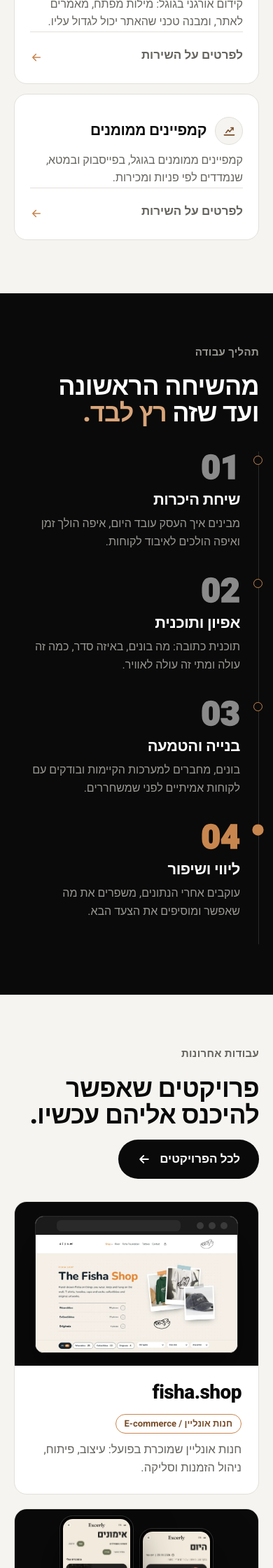
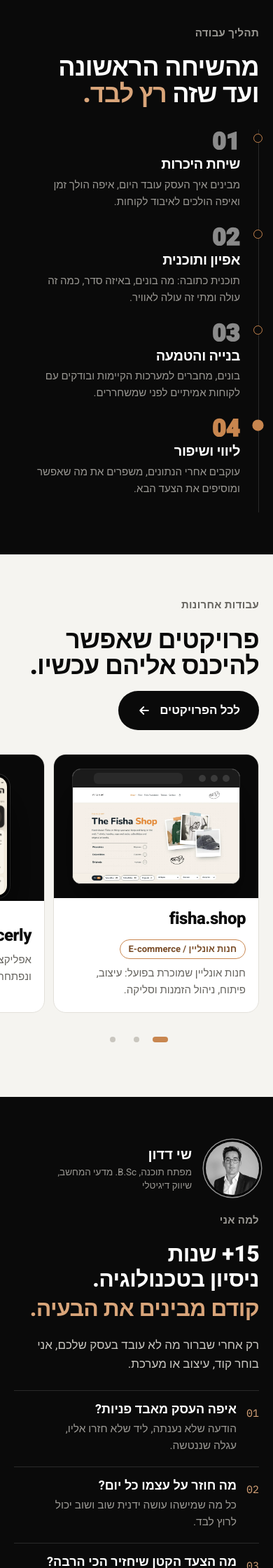
Before and after one commit to shaydadon/sdmarketing, a PHP site: page / in a window 390 px wide. Shown: the part 2240-4480 px from the top of the page at 70% size. Run offline with PHP 8.4, Linux system fonts and the light colour scheme; some web fonts are replaced.

Commit message:
Home page: the shorter phone layout (variant B) becomes the default, with Boardog and carousel dots.
- The ?v=b switch is gone; the compact mobile layout is scoped to the home page (.page-index).
- Projects: Boardog (WhatsApp chatbot demo) joins fisha.shop and Excerly. On phones the projects swipe,
  with one dot per project that follows the scroll and jumps on tap; the strip is keyboard-focusable.
  On desktop the cards alternate sides.
- "Why me": the caption under the photo keeps "שיווק דיגיטלי" together.

Co-Authored-By: Claude Opus 5.5 <noreply@anthropic.com>
Claude-Session: https://claude.ai/code/session_014zuAcs1zaquws76TnR3NXN

```diff
--- a/assets/css/style.css
+++ b/assets/css/style.css
@@ -1425,53 +1425,70 @@ footer ul a,.f-bot nav a{display:inline-flex;align-items:center;min-height:44px}
 .svc-guide{margin-top:24px;min-height:44px}
 
 /* ---------------------------------------------------------------------------
-   Variant B (staging only, ?v=b): a shorter home page on phones. Same sections and copy, denser layouts.
+   v18: a shorter home page on phones (was variant B). Same sections and copy, denser layouts.
+   Scoped to .page-index so the other pages keep their own layouts.
    --------------------------------------------------------------------------- */
 @media (max-width:800px){
   /* Services: one compact row per service (icon + title, one-line description); the whole card is the link */
-  .v-b .services.lite .svc-grid{gap:10px}
-  .v-b .services.lite .svc{position:relative;padding:16px 18px;min-height:0}
-  .v-b .services.lite .svc h3{display:flex;align-items:center;gap:12px;margin-top:0;font-size:19px;padding-inline-end:28px}
-  .v-b .services.lite .svc .icon{width:40px;height:40px;border-radius:10px;flex:none}
-  .v-b .services.lite .svc .icon svg{width:19px;height:19px}
-  .v-b .services.lite .svc p.d{font-size:15px;margin-top:6px;line-height:1.45}
-  .v-b .services.lite .svc .out{position:absolute;top:26px;inset-inline-end:18px;margin:0;padding:0;border:0;font-size:0;line-height:0}
-  .v-b .services.lite .svc .out svg{width:18px;height:18px}
+  .page-index .services.lite .svc-grid{gap:10px}
+  .page-index .services.lite .svc{position:relative;padding:16px 18px;min-height:0}
+  .page-index .services.lite .svc h3{display:flex;align-items:center;gap:12px;margin-top:0;font-size:19px;padding-inline-end:28px}
+  .page-index .services.lite .svc .icon{width:40px;height:40px;border-radius:10px;flex:none}
+  .page-index .services.lite .svc .icon svg{width:19px;height:19px}
+  .page-index .services.lite .svc p.d{font-size:15px;margin-top:6px;line-height:1.45}
+  .page-index .services.lite .svc .out{position:absolute;top:26px;inset-inline-end:18px;margin:0;padding:0;border:0;font-size:0;line-height:0}
+  .page-index .services.lite .svc .out svg{width:18px;height:18px}
 
   /* Process: smaller step numbers, tighter steps */
-  .v-b .process{padding:60px 0}
-  .v-b .steps{margin-top:26px}
-  .v-b .step,.v-b .step:first-child{padding-bottom:22px}
-  .v-b .step .n{font-size:34px}
-  .v-b .step h3,.v-b .step h4{font-size:20px;margin-top:6px}
-  .v-b .step p{margin-top:6px;font-size:15px}
+  .page-index .process{padding:60px 0}
+  .page-index .steps{margin-top:26px}
+  .page-index .step,.page-index .step:first-child{padding-bottom:22px}
+  .page-index .step .n{font-size:34px}
+  .page-index .step h3,.page-index .step h4{font-size:20px;margin-top:6px}
+  .page-index .step p{margin-top:6px;font-size:15px}
 
   /* Projects: swipe between them; the next card peeks in from the side */
-  .v-b .work{padding:60px 0}
-  .v-b .proj-grid{display:flex;gap:12px;overflow-x:auto;scroll-snap-type:x mandatory;margin-inline:-20px;padding:2px 20px 8px;scrollbar-width:none;overscroll-behavior-x:contain}
-  .v-b .proj-grid::-webkit-scrollbar{display:none}
-  .v-b .proj,.v-b .proj.big{flex:0 0 84%;scroll-snap-align:center}
-  .v-b .proj.big .media-fisha,.v-b .proj.big.rev .media-ex{height:210px}
-  .v-b .proj.big.rev .media-ex .mphone{width:92px}
-  .v-b .proj.big .body{padding:18px 18px 20px;gap:8px}
-  .v-b .proj.big h3{font-size:24px}
-  .v-b .proj p{font-size:15px}
+  .page-index .work{padding:60px 0}
+  .page-index .proj-grid{display:flex;gap:12px;overflow-x:auto;scroll-snap-type:x mandatory;margin-inline:-20px;padding:2px 20px 8px;scrollbar-width:none;overscroll-behavior-x:contain}
+  .page-index .proj-grid::-webkit-scrollbar{display:none}
+  .page-index .proj,.page-index .proj.big{flex:0 0 84%;scroll-snap-align:center}
+  .page-index .proj.big .media-fisha,.page-index .proj.big.rev .media-ex{height:210px}
+  .page-index .proj.big.rev .media-ex .mphone{width:92px}
+  .page-index .proj.big .body{padding:18px 18px 20px;gap:8px}
+  .page-index .proj.big h3{font-size:24px}
+  .page-index .proj p{font-size:15px}
 
   /* Why me: smaller portrait, tighter questions */
-  .v-b .approach{padding:64px 0}
-  .v-b .ap-grid{gap:24px}
-  .v-b .ap-photo img{width:76px}
-  .v-b .ap-photo .cap b{font-size:20px}
-  .v-b .approach h2.sec{font-size:32px}
-  .v-b .qs{margin-top:24px}
-  .v-b .qs li{padding:16px 0;font-size:15.5px}
-  .v-b .qs b{font-size:18px;margin-bottom:4px}
+  .page-index .approach{padding:64px 0}
+  .page-index .ap-grid{gap:24px}
+  .page-index .ap-photo img{width:76px}
+  .page-index .ap-photo .cap b{font-size:20px}
+  .page-index .approach h2.sec{font-size:32px}
+  .page-index .qs{margin-top:24px}
+  .page-index .qs li{padding:16px 0;font-size:15.5px}
+  .page-index .qs b{font-size:18px;margin-bottom:4px}
 
   /* Guides: one compact row per article (thumbnail beside the title) */
-  .v-b .home-posts{padding:60px 0}
-  .v-b .hp-grid{gap:10px;margin-top:26px}
-  .v-b .hp-card{display:grid;grid-template-columns:104px 1fr;grid-template-rows:auto auto;column-gap:14px;align-content:center;padding:10px;border-radius:14px}
-  .v-b .hp-card img{grid-row:1 / 3;width:104px;height:78px;aspect-ratio:auto;border-radius:10px}
-  .v-b .hp-meta{padding:0;font-size:13px;align-self:end}
-  .v-b .hp-card h3{padding:2px 0 0;font-size:16px;line-height:1.35;align-self:start}
+  .page-index .home-posts{padding:60px 0}
+  .page-index .hp-grid{gap:10px;margin-top:26px}
+  .page-index .hp-card{display:grid;grid-template-columns:104px 1fr;grid-template-rows:auto auto;column-gap:14px;align-content:center;padding:10px;border-radius:14px}
+  .page-index .hp-card img{grid-row:1 / 3;width:104px;height:78px;aspect-ratio:auto;border-radius:10px}
+  .page-index .hp-meta{padding:0;font-size:13px;align-self:end}
+  .page-index .hp-card h3{padding:2px 0 0;font-size:16px;line-height:1.35;align-self:start}
 }
+
+/* Projects carousel dots (phones only): one per project, the current one is wider and terracotta */
+.proj-dots{display:none}
+@media (max-width:800px){
+  .proj-dots{display:flex;justify-content:center;gap:2px;margin-top:8px}
+  .proj-dots button{width:32px;height:44px;display:grid;place-items:center;background:none;border:0;padding:0;cursor:pointer}
+  .proj-dots button::before{content:"";width:8px;height:8px;border-radius:99px;background:#C9C6BF;transition:width .25s ease,background .25s ease}
+  .proj-dots button[aria-current="true"]::before{width:22px;background:var(--accent)}
+  .proj-dots button:focus-visible{outline:2px solid var(--accent);outline-offset:-6px;border-radius:10px}
+  .page-index .ap-photo .cap span{font-size:13.5px;line-height:1.4;display:block}
+}
+@media (prefers-reduced-motion:reduce){.proj-dots button::before{transition:none}}
+
+/* Desktop: projects alternate sides (an app card in an even position keeps its media on the start side) */
+@media (min-width:801px){.proj.big.rev.flip{flex-direction:row}}
+.proj-grid[data-carousel]:focus-visible{outline:2px solid var(--accent);outline-offset:4px;border-radius:12px}
--- a/assets/js/main.js
+++ b/assets/js/main.js
@@ -238,6 +238,32 @@
     counts.forEach((el) => cio.observe(el));
   }
 
+  // Home projects carousel (phones): the dots show which project is in view and jump to a project on tap.
+  document.querySelectorAll('[data-carousel-dots]').forEach((dotsBox) => {
+    const track = document.getElementById(dotsBox.dataset.carouselDots);
+    if (!track) return;
+    const cards = [...track.children];
+    const dots = [...dotsBox.querySelectorAll('button')];
+    const setCurrent = (i) => dots.forEach((d, j) => (j === i ? d.setAttribute('aria-current', 'true') : d.removeAttribute('aria-current')));
+    const nearest = () => {
+      const box = track.getBoundingClientRect();
+      const mid = box.left + box.width / 2;
+      let best = 0, bestD = Infinity;
+      cards.forEach((c, j) => { const r = c.getBoundingClientRect(); const d = Math.abs(r.left + r.width / 2 - mid); if (d < bestD) { bestD = d; best = j; } });
+      return best;
+    };
+    let raf = 0;
+    track.addEventListener('scroll', () => { if (!raf) raf = requestAnimationFrame(() => { raf = 0; setCurrent(nearest()); }); }, { passive: true });
+    const reduce = matchMedia('(prefers-reduced-motion: reduce)').matches;
+    dots.forEach((d, j) => d.addEventListener('click', () => {
+      const c = cards[j];
+      const box = track.getBoundingClientRect();
+      const r = c.getBoundingClientRect();
+      track.scrollBy({ left: r.left + r.width / 2 - (box.left + box.width / 2), behavior: reduce ? 'auto' : 'smooth' });
+      setCurrent(j);
+    }));
+  });
+
   // Work process: the step in view lights up as the visitor scrolls.
   // Only when the steps are stacked (mobile): the step nearest the middle of the screen lights up.
   const stepList = document.querySelector('.steps');
--- a/includes/footer.php
+++ b/includes/footer.php
@@ -42,6 +42,6 @@
 
 <aside aria-label="<?= tr('יצירת קשר מהירה', 'Quick contact') ?>"><a class="wa-float" href="<?= e(wa_link($site)) ?>" target="_blank" rel="noopener" aria-label="<?= tr('דברו איתי בוואטסאפ', 'Chat on WhatsApp') ?>"><?= icon('whatsapp') ?></a></aside>
 
-<script src="<?= url('assets/js/main.js?v=120') ?>" defer></script>
+<script src="<?= url('assets/js/main.js?v=121') ?>" defer></script>
 </body>
 </html>
--- a/includes/header.php
+++ b/includes/header.php
@@ -49,16 +49,12 @@ $switch_href = $is_en ? url($translated ? $page_path : '') : url('en/' . ($trans
   <link rel="preconnect" href="https://fonts.googleapis.com">
   <link rel="preconnect" href="https://fonts.gstatic.com" crossorigin>
   <link href="https://fonts.googleapis.com/css2?family=Heebo:wght@400;500;700;800;900&family=IBM+Plex+Sans+Hebrew:wght@400;500;600;700&family=IBM+Plex+Mono:wght@400;500;600&display=swap" rel="stylesheet">
-  <link rel="stylesheet" href="<?= url('assets/css/style.css?v=171') ?>">
+  <link rel="stylesheet" href="<?= url('assets/css/style.css?v=172') ?>">
 </head>
-<?php
-// Staging only: ?v=b turns on design variant B (a shorter home page on phones), to compare side by side with the current one.
-$variant_b = $is_dev && ($_GET['v'] ?? '') === 'b';
-?>
-<body class="page-<?= e($page_id) ?><?= $variant_b ? ' v-b' : '' ?>">
+<body class="page-<?= e($page_id) ?>">
 <?php require __DIR__ . '/icons.php'; ?>
 <a class="skip-link" href="#main"><?= tr('דילוג לתוכן', 'Skip to content') ?></a>
-<?php if ($is_dev): ?><div class="env-badge" role="note"><?= tr('סביבת פיתוח', 'Staging') ?><?= $variant_b ? tr(' · גרסה B', ' · Variant B') : '' ?></div><?php endif; ?>
+<?php if ($is_dev): ?><div class="env-badge" role="note"><?= tr('סביבת פיתוח', 'Staging') ?></div><?php endif; ?>
 
 <header class="topbar" data-header>
   <div class="wrap nav">
--- a/index.php
+++ b/index.php
@@ -97,9 +97,23 @@ require __DIR__ . '/includes/projects-data.php';
       </div>
       <a class="btn btn-ink" href="<?= lurl('projects') ?>"><?= tr('לכל הפרויקטים', 'View all projects') ?><?= icon('arrow') ?></a>
     </div>
-    <div class="proj-grid">
-      <?php foreach ($projects as $p): ?>
-        <article class="proj big<?= $p['layout'] === 'phones' ? ' rev' : '' ?>">
+    <?php
+    // The home page also shows the Boardog chatbot demo (on the projects page it is its own section, includes/wa-demo.php).
+    $home_projects = $projects;
+    $home_projects[] = [
+        'name'    => 'Boardog',
+        'tag'     => tr('צ׳אטבוט לוואטסאפ · הדגמה', 'WhatsApp chatbot · Demo'),
+        'summary' => tr('צ׳אטבוט לוואטסאפ שמקבל פנייה, אוסף את הפרטים וקובע פגישה לבד.', 'A WhatsApp chatbot that handles a new inquiry, collects the details and books the meeting on its own.'),
+        'layout'  => 'phones',
+        'shots'   => [
+            ['src' => 'assets/img/projects/boardog/chat-top.webp', 'alt' => tr('תחילת שיחה עם הצ׳אטבוט Boardog בוואטסאפ', 'The start of a WhatsApp conversation with the Boardog chatbot'), 'w' => 780, 'h' => 1690],
+            ['src' => 'assets/img/projects/boardog/chat-end.webp', 'alt' => tr('הצ׳אטבוט Boardog קובע פגישה ושולח סיכום', 'The Boardog chatbot books a meeting and sends a summary'), 'w' => 780, 'h' => 1690],
+        ],
+    ];
+    ?>
+    <div class="proj-grid" data-carousel id="home-projects" tabindex="0" role="region" aria-label="<?= tr('פרויקטים, אפשר לגלול הצידה', 'Projects, scrollable') ?>">
+      <?php foreach ($home_projects as $n => $p): ?>
+        <article class="proj big<?= $p['layout'] === 'phones' ? ' rev' : '' ?><?= $n % 2 === 0 && $p['layout'] === 'phones' ? ' flip' : '' ?>">
           <?php if ($p['layout'] === 'phones'): ?>
             <div class="media media-ex">
               <?php foreach ($p['shots'] as $shot): ?>
@@ -121,6 +135,11 @@ require __DIR__ . '/includes/projects-data.php';
         </article>
       <?php endforeach; ?>
     </div>
+    <div class="proj-dots" role="group" aria-label="<?= tr('מעבר בין הפרויקטים', 'Move between projects') ?>" data-carousel-dots="home-projects">
+      <?php foreach ($home_projects as $i => $p): ?>
+        <button type="button" aria-controls="home-projects" aria-label="<?= e(tr('פרויקט ' . ($i + 1) . ' מתוך ' . count($home_projects) . ': ', 'Project ' . ($i + 1) . ' of ' . count($home_projects) . ': ') . $p['name']) ?>"<?= $i === 0 ? ' aria-current="true"' : '' ?>></button>
+      <?php endforeach; ?>
+    </div>
   </div>
 </section>
 
@@ -128,7 +147,7 @@ require __DIR__ . '/includes/projects-data.php';
   <div class="wrap ap-grid">
     <div class="ap-photo rv">
       <img src="<?= url('assets/img/founder.webp') ?>" alt="<?= tr('שי דדון, מייסד SDmarketing', 'Shay Dadon, founder of SDmarketing') ?>" width="1024" height="1024" loading="lazy" decoding="async">
-      <div class="cap"><b><?= tr('שי דדון', 'Shay Dadon') ?></b><span><?= tr('מפתח תוכנה, B.Sc. מדעי המחשב, שיווק דיגיטלי', 'Software developer · B.Sc. Computer Science · Digital marketing') ?></span></div>
+      <div class="cap"><b><?= tr('שי דדון', 'Shay Dadon') ?></b><span><?= tr('מפתח תוכנה, B.Sc. מדעי המחשב, שיווק&nbsp;דיגיטלי', 'Software developer · B.Sc. Computer Science · Digital marketing') ?></span></div>
     </div>
     <div>
       <span class="eyebrow"><?= tr('למה אני', 'Why work with me') ?></span>
```
